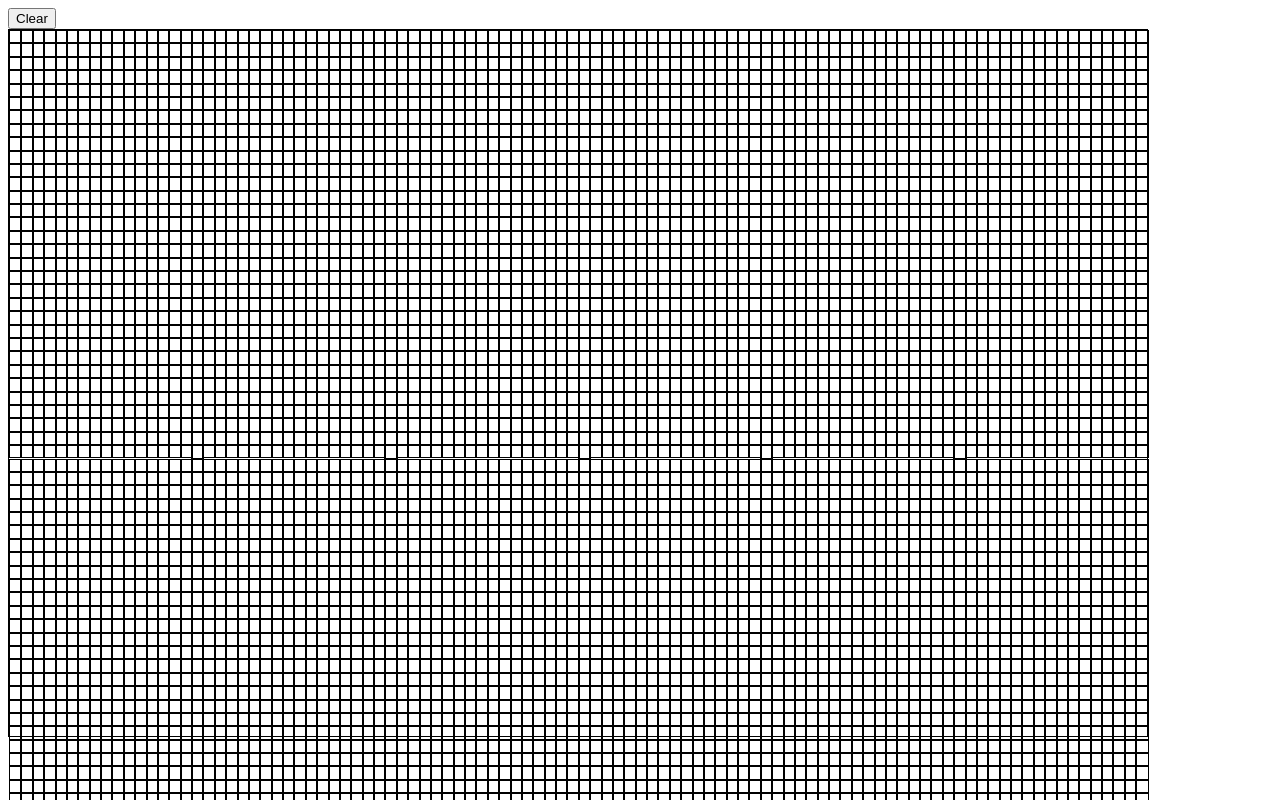
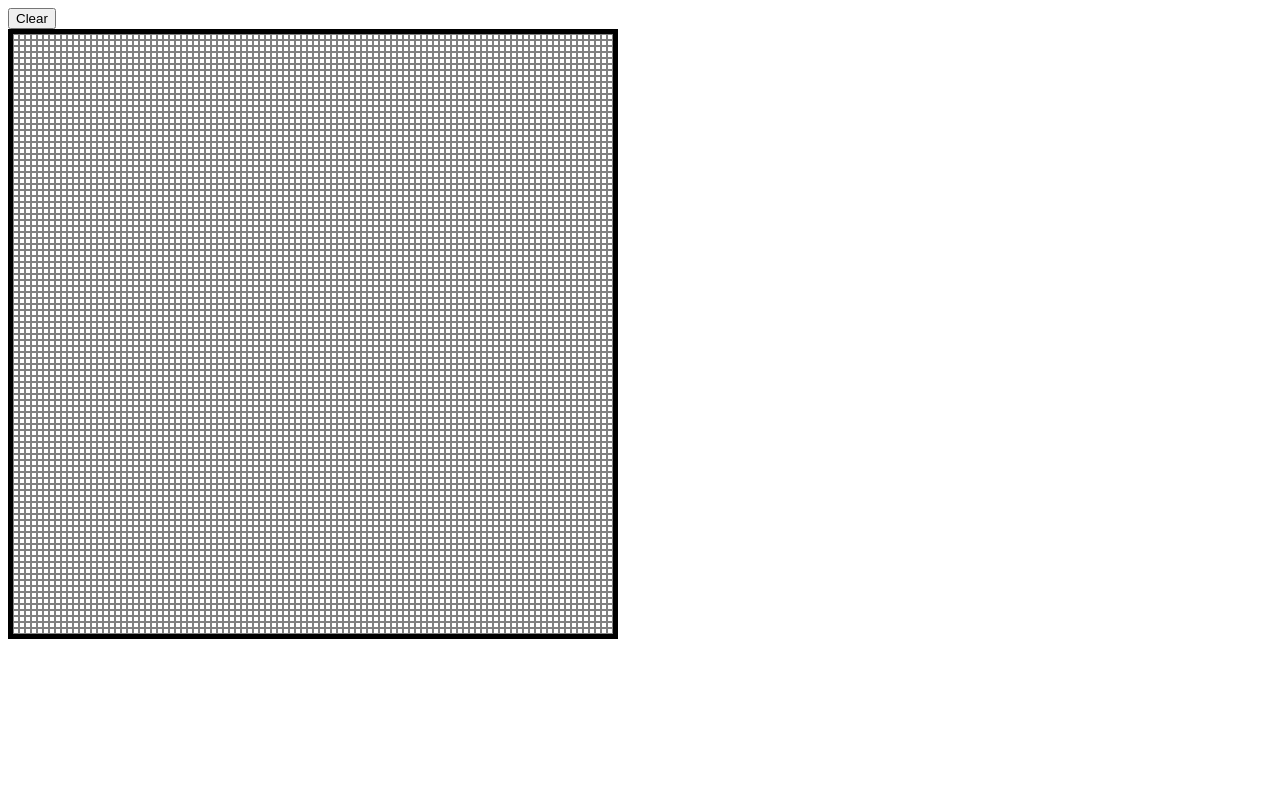
Before and after one commit to dd301/etch-a-sketch, a plain HTML site: page index.html in a window 1280 px wide. Shown: the top 800 px of the page. Drawn offline with Linux system fonts and the light colour scheme.

Commit message:
step four complete

```diff
--- a/script.js
+++ b/script.js
@@ -6,6 +6,12 @@ function makeGrid(rows, cols){
         let cell = document.createElement('div');
         container.appendChild(cell).className = "grid-item";
     }
+    let cells = document.querySelectorAll('.grid-item');
+    cells.forEach((div) => {
+    div.addEventListener('mouseenter', ()=>{
+        div.style.cssText = "background-color: black";
+    });
+});
 }
 makeGrid(100,100);
 
@@ -21,10 +27,3 @@ button.addEventListener('click', ()=>{
         makeGrid(gridNumber, gridNumber);
     }
 });
-
-const cells = document.querySelectorAll('.grid-item');
-cells.forEach((div) => {
-    div.addEventListener('mouseenter', ()=>{
-        div.style.cssText = "background-color: black";
-    });
-});
--- a/style.css
+++ b/style.css
@@ -7,14 +7,13 @@
   display: grid;
   grid-template-columns: repeat(var(--grid-cols), 1fr);
   grid-template-rows: repear(var(--grid-rows), 1fr);
-  width: 90%;
-  height: 90%;
-  border: 1px solid black;
+  width: 600px;
+  height: 600px;
+  border: 5px solid black;
 }
 
 .grid-item{
-  width: 100%;
-  height: 0;
-  padding-top: 100%;
-  border: 1px solid black;
+  width: auto;
+  height: auto;
+  border: 1px solid grey;
 }
```
